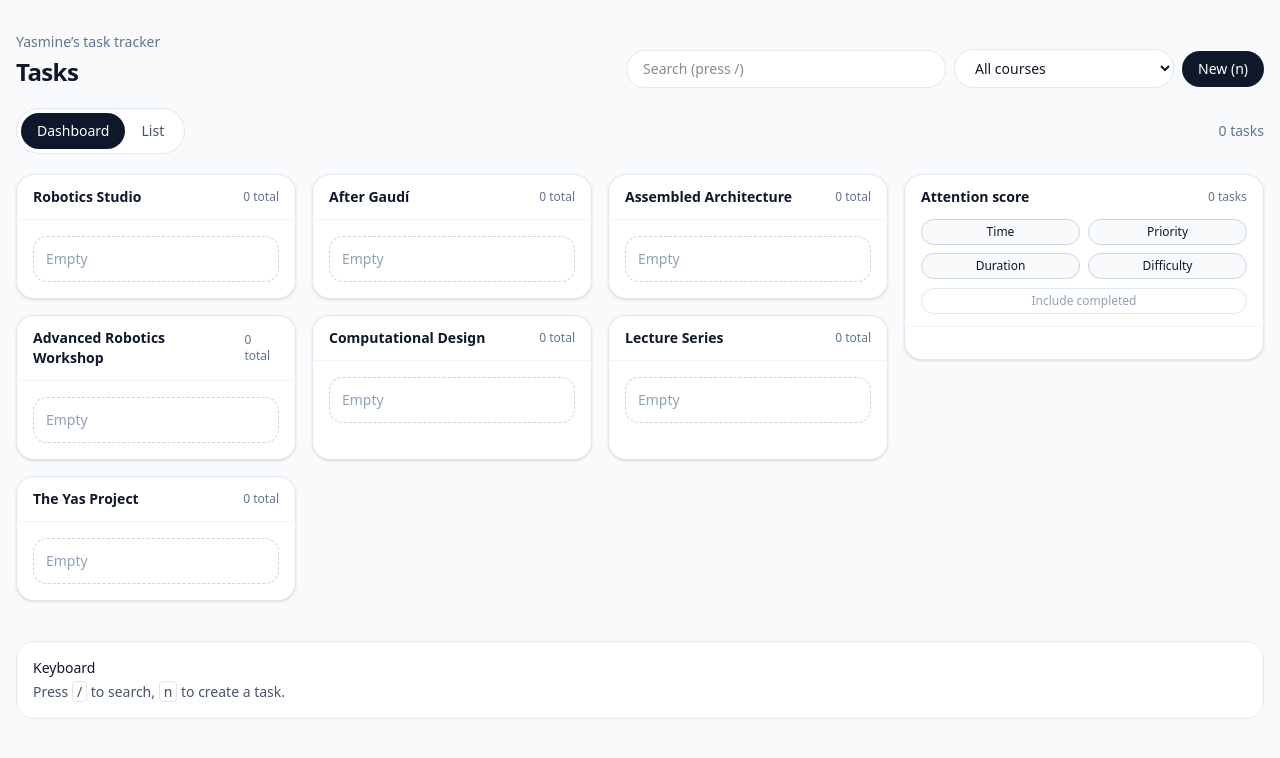
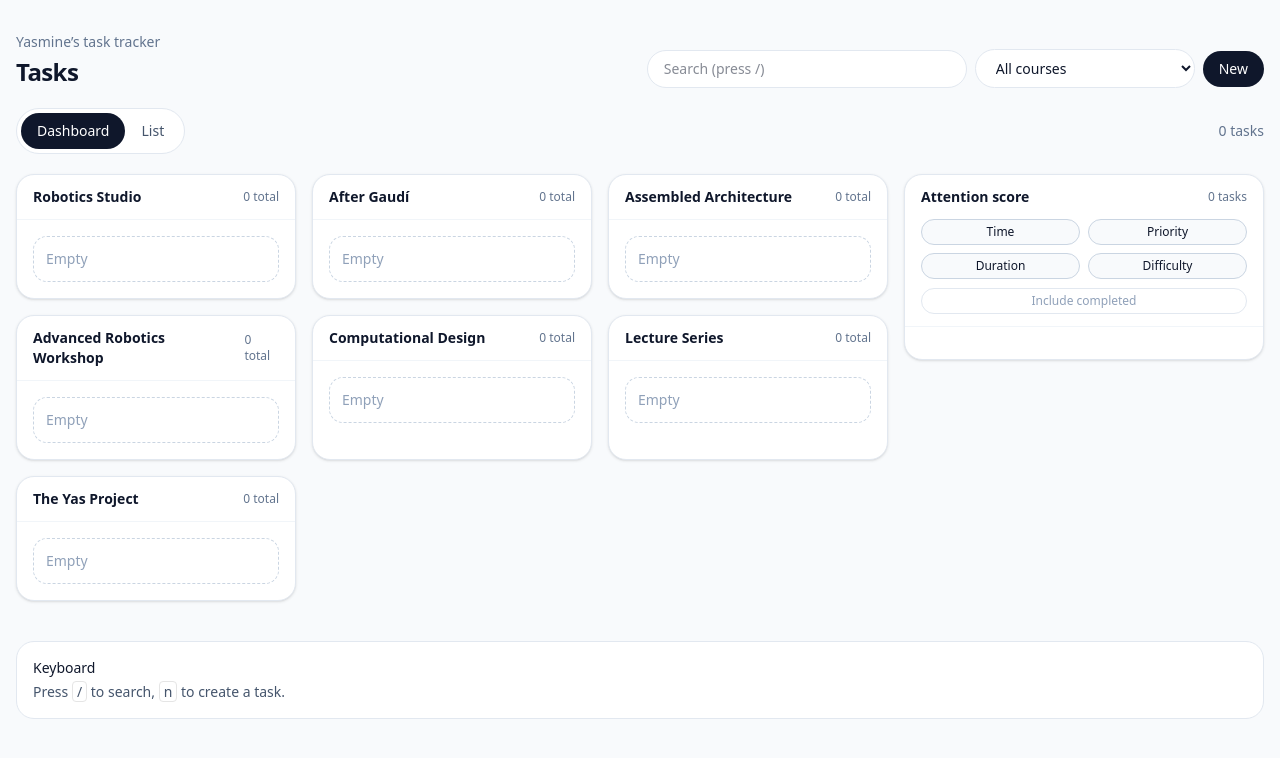
Before and after one commit to YasmineMac/task-tracker, a Next.js app: page / in a window 1280 px wide. Shown: the top 758 px of the page. Built offline with nearby package versions, Linux system fonts and the light colour scheme.

Commit message:
new button

```diff
--- a/app/MinimalTaskTracker.tsx
+++ b/app/MinimalTaskTracker.tsx
@@ -601,7 +601,7 @@ export default function MinimalTaskTracker() {
               onClick={() => setNewOpen(true)}
               className="rounded-full bg-slate-900 px-4 py-2 text-sm font-medium text-white hover:bg-slate-800"
             >
-              New (n)
+              New
             </button>
           </div>
         </div>
```
